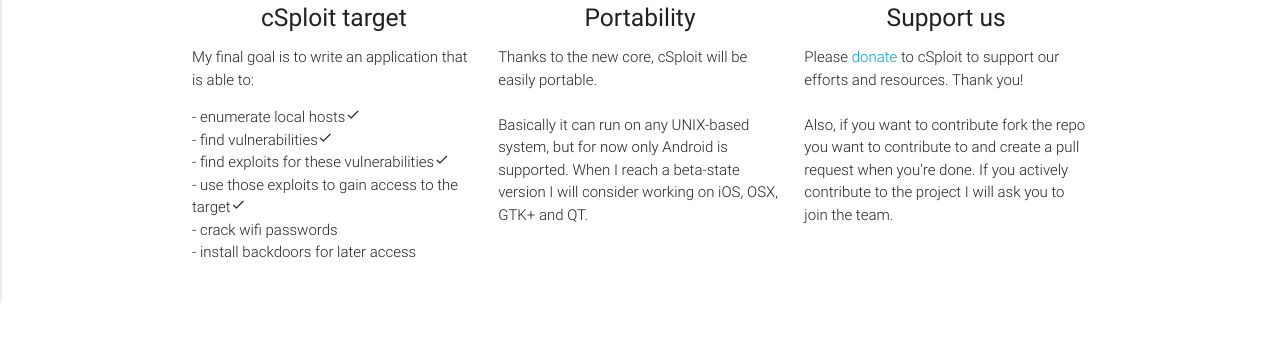
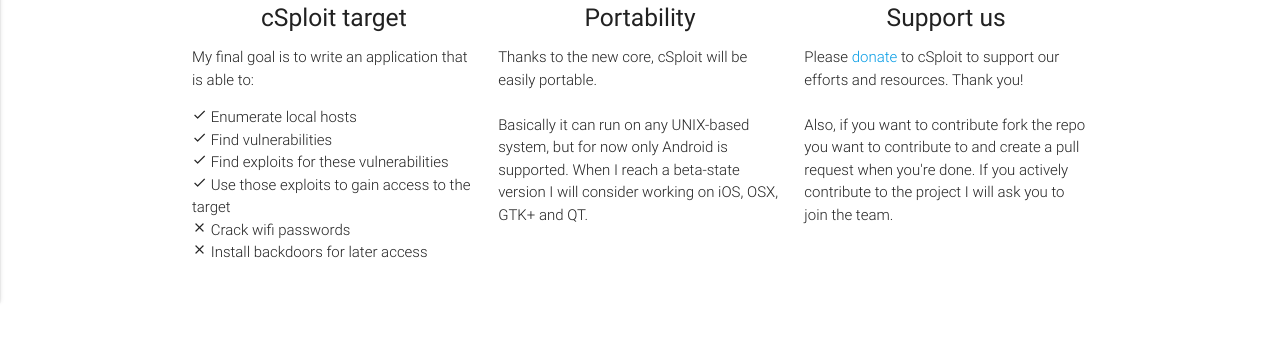
Before and after one commit to cSploit/cSploit.github.io, a Jekyll site: the page built from home.html, in a window 1280 px wide. Shown: the part 659-1006 px from the top of the page. Built offline with Jekyll 4.4.1, drawn with Linux system fonts in a browser that asks for light colours.

Commit message:
Fixed home page, Material color tweaks

```diff
--- a/home.html
+++ b/home.html
@@ -30,12 +30,12 @@
 
                     <p class="light">My final goal is to write an application that is able to:
                     <ul class="light">
-                        <li>- enumerate local hosts<i class="tiny material-icons">done</i></li>
-                        <li>- find vulnerabilities<i class="tiny material-icons">done</i></li>
-                        <li>- find exploits for these vulnerabilities<i class="tiny material-icons">done</i></li>
-                        <li>- use those exploits to gain access to the target<i class="tiny material-icons">done</i></li>
-                        <li>- crack wifi passwords</li>
-                        <li>- install backdoors for later access</li>
+                    <li><i class="tiny material-icons">check</i> Enumerate local hosts</li>
+                    <li><i class="tiny material-icons">check</i> Find vulnerabilities</li>
+                    <li><i class="tiny material-icons">check</i> Find exploits for these vulnerabilities</li>
+                    <li><i class="tiny material-icons">check</i> Use those exploits to gain access to the target</li>
+                    <li><i class="tiny material-icons">close</i> Crack wifi passwords</li>
+                    <li><i class="tiny material-icons">close</i> Install backdoors for later access</li>
                     </ul>
                     </p>
                 </div>
```
Also changed, not shown: css/materialize.css.
